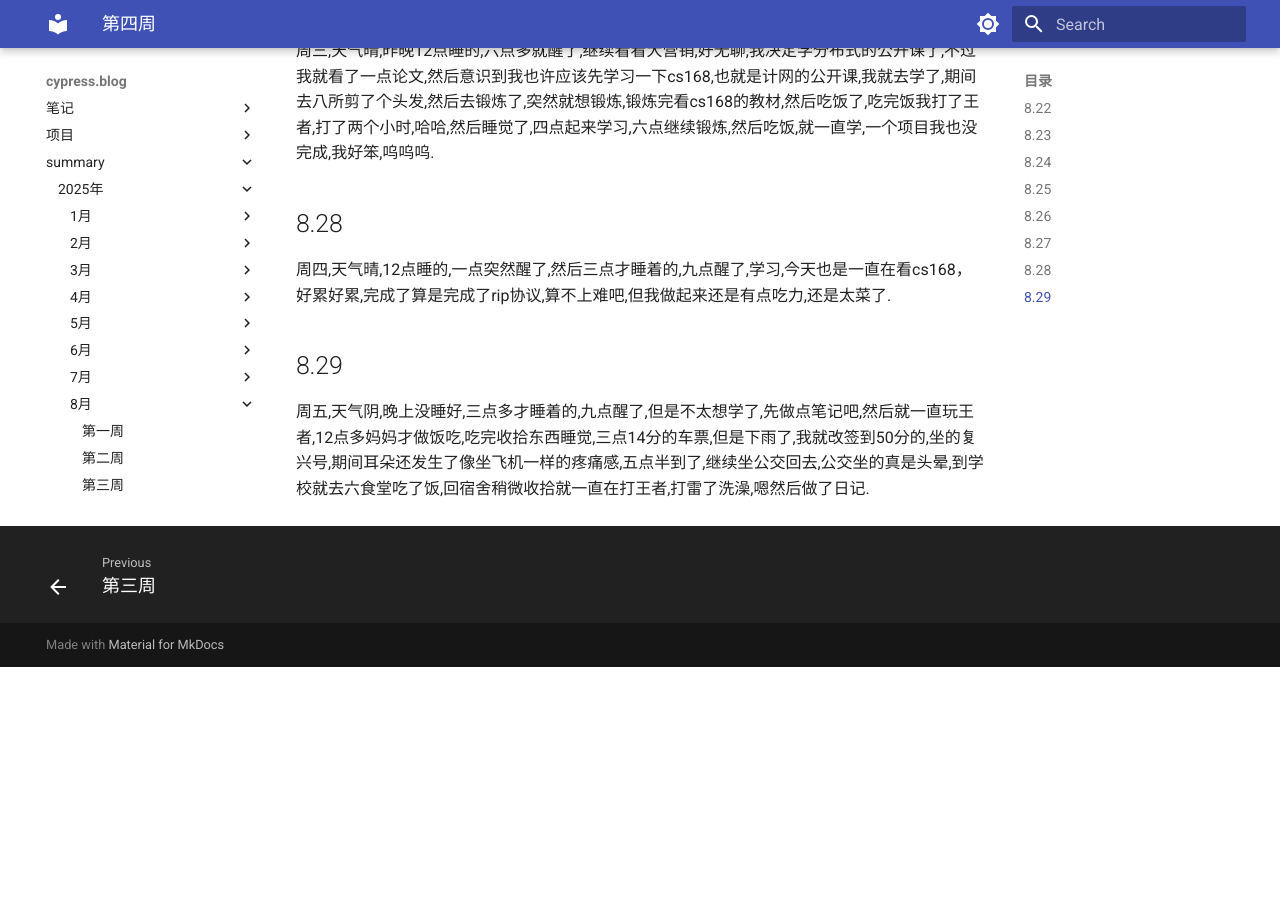
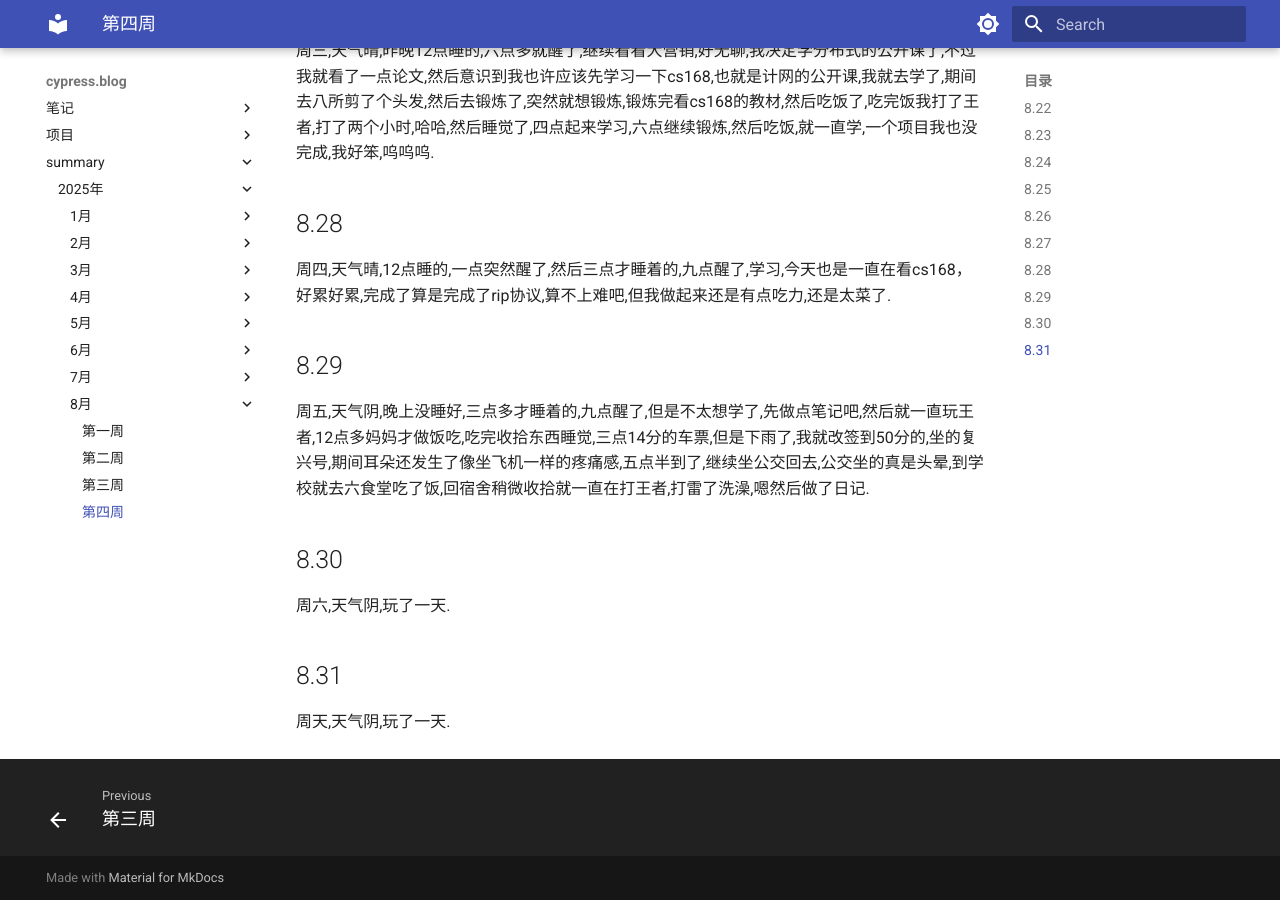
Before and after one commit to cyprer/blog0, an MkDocs documentation site: the page built from docs/summary/25year/8month/4week.md, in a window 1280 px wide and 900 px high, scrolled down 1353 px. Built offline with MkDocs 1.6.1 and Material for MkDocs 9.7.7, drawn with Linux system fonts in a browser that asks for light colours; before the commit the page ends 2020 px from its top, so only the background shows below that.

Commit message:
docs: 更新25年8月第4周总结内容
添加8月30日和31日的日记内容

```diff
--- a/docs/summary/25year/8month/4week.md
+++ b/docs/summary/25year/8month/4week.md
@@ -16,3 +16,7 @@
   周四,天气晴,12点睡的,一点突然醒了,然后三点才睡着的,九点醒了,学习,今天也是一直在看cs168，好累好累,完成了算是完成了rip协议,算不上难吧,但我做起来还是有点吃力,还是太菜了.
 ## 8.29
   周五,天气阴,晚上没睡好,三点多才睡着的,九点醒了,但是不太想学了,先做点笔记吧,然后就一直玩王者,12点多妈妈才做饭吃,吃完收拾东西睡觉,三点14分的车票,但是下雨了,我就改签到50分的,坐的复兴号,期间耳朵还发生了像坐飞机一样的疼痛感,五点半到了,继续坐公交回去,公交坐的真是头晕,到学校就去六食堂吃了饭,回宿舍稍微收拾就一直在打王者,打雷了洗澡,嗯然后做了日记.
+## 8.30
+  周六,天气阴,玩了一天.
+## 8.31
+  周天,天气阴,玩了一天.
```
